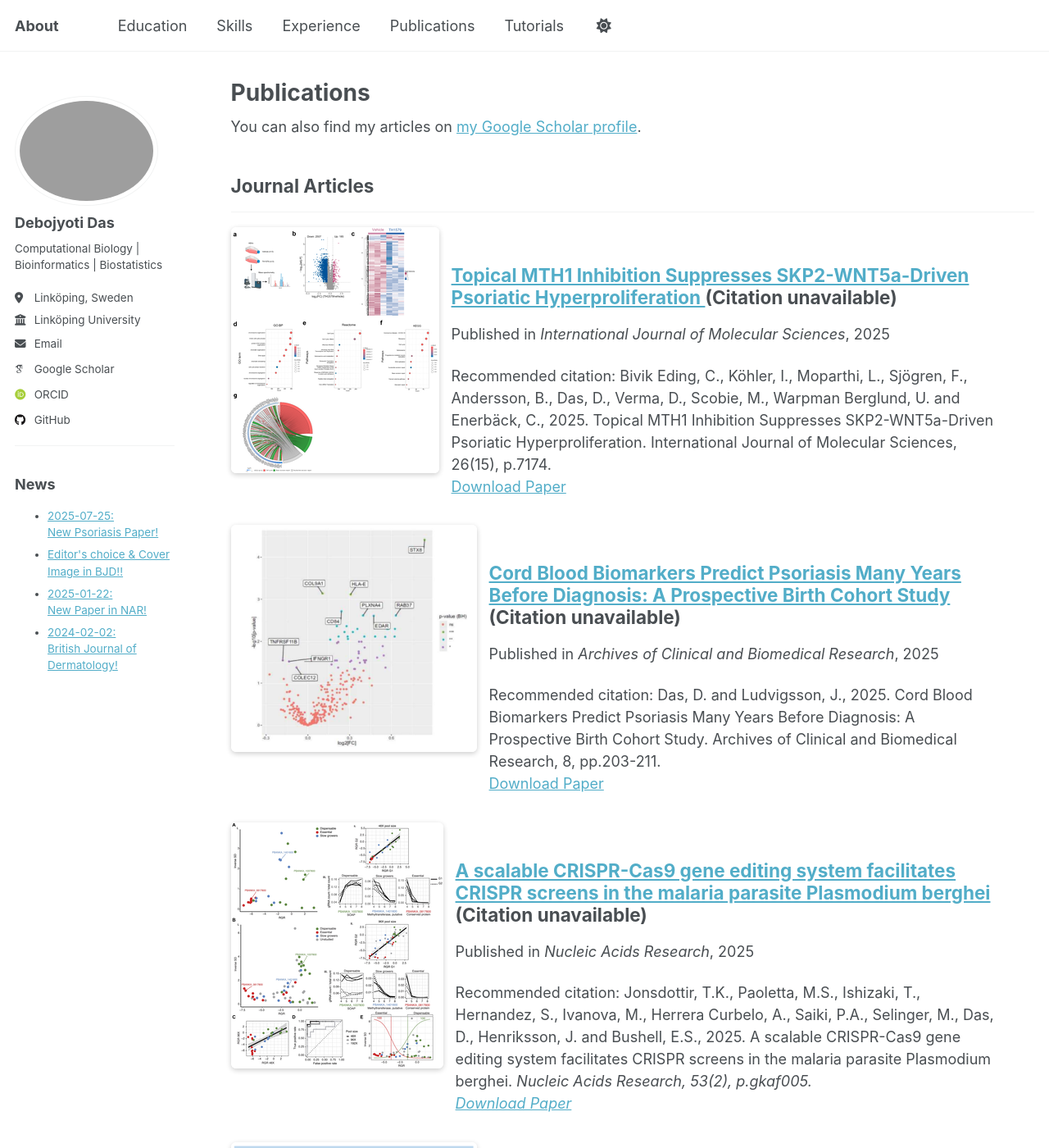
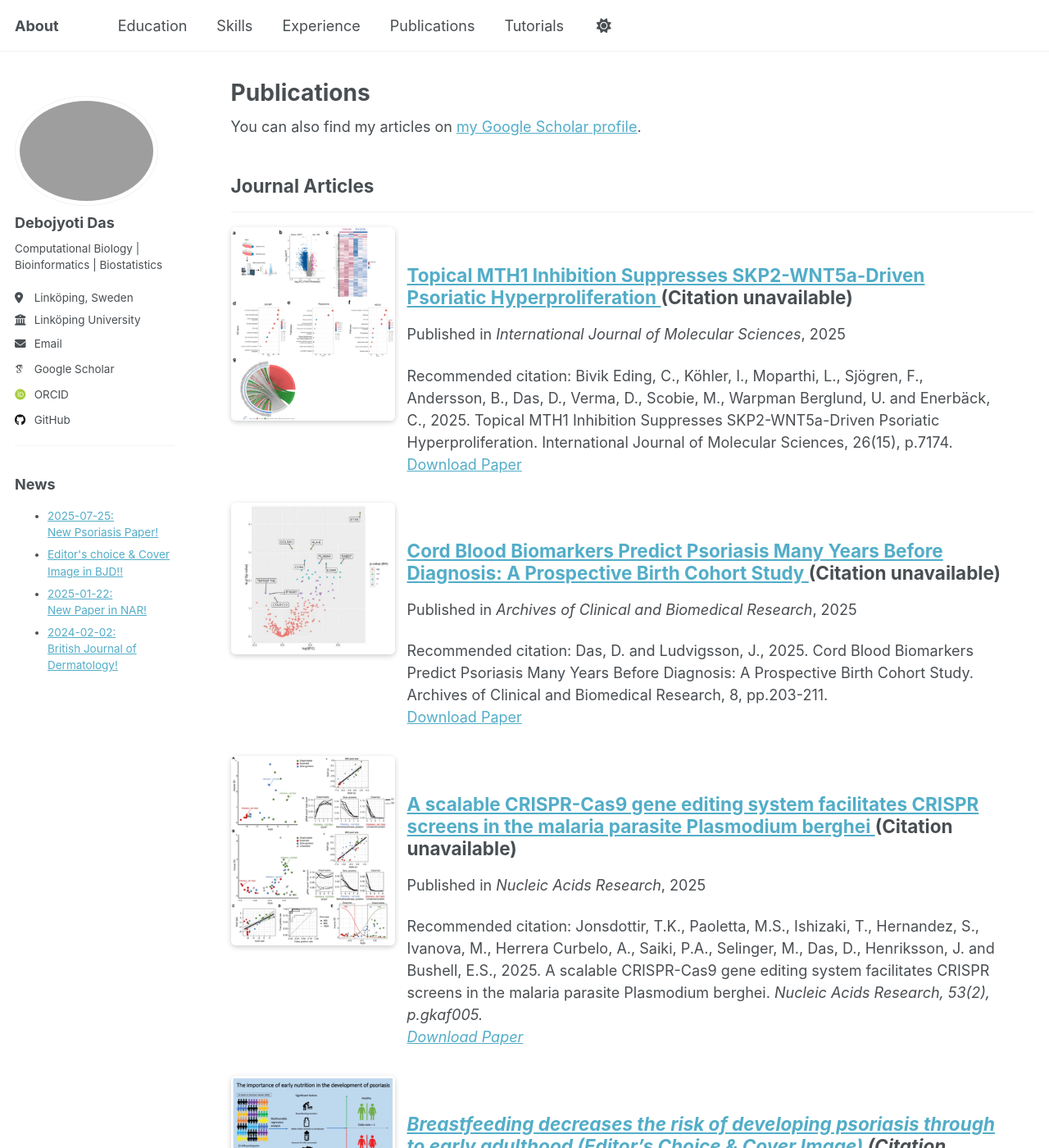
Before and after one commit to BioDebojyoti/BioDebojyoti.github.io, a Jekyll site: the page built from _pages/publications.html, in a window 1280 px wide and 1400 px high. Shown: the whole window at 82% size. Built offline with Jekyll 4.4.1, drawn with Linux system fonts in a browser that asks for light colours; some web fonts are replaced.

Commit message:
publication image alignment fixed

```diff
--- a/assets/css/main.scss
+++ b/assets/css/main.scss
@@ -58,7 +58,7 @@
 .pub-cover-full {
   height: auto;
   max-height: 300px;      // adjust based on your preferred max
-  width: auto;
+  width: 200px;;
   display: block;
   border-radius: 6px;
   box-shadow: 0 2px 6px rgba(0,0,0,0.2);
@@ -68,16 +68,6 @@
   flex: 1 1 auto;   // text takes remaining width
 }
 
-// .pub-cover {
-//   flex-shrink: 0;
-//   display: inline-block;
-//   max-height: 200px;   /* was 60px */
-//   max-width: 200px;   /* was 60px */
-//   // width: auto;
-//   margin: 0;
-//   box-shadow: 0 2px 6px rgba(0,0,0,0.2);
-// }
-
 
 .no-doi {
   color: #999;
```
